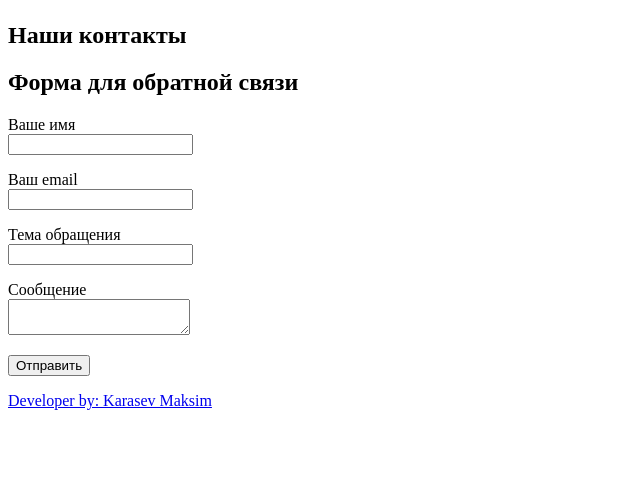
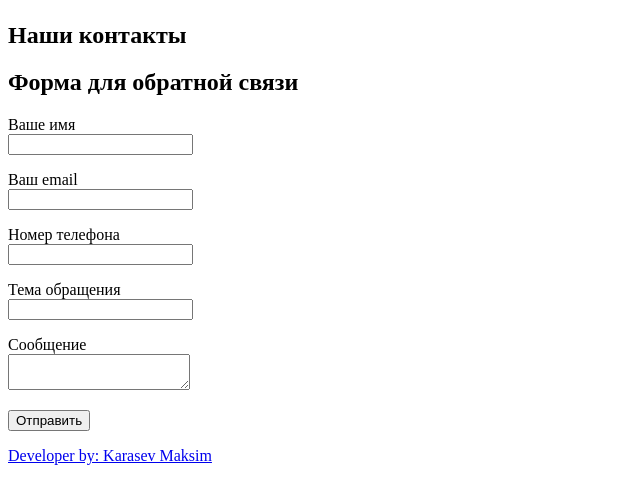
Before and after one commit to KarasevMaksim/OnlineShopTomato-FreelanceOrder1-, a Flask app: page /contacts in a window 1280 px wide. Shown: the part 84-588 px from the top of the page, without its empty margins (0-640 px from the left). Run offline with Flask 3, Linux system fonts and the light colour scheme; some libraries are stand-ins or nearby versions.

Commit message:
add phone_number in form ContactMessageForm

```diff
--- a/app/main/forms.py
+++ b/app/main/forms.py
@@ -3,7 +3,7 @@ import re
 from flask_wtf import FlaskForm
 from wtforms import (
     StringField, PasswordField, BooleanField, SelectField, SubmitField,
-    TextAreaField, FileField, EmailField
+    TextAreaField, TelField, EmailField
 )
 from wtforms.validators import (
     ValidationError, DataRequired, Length, Regexp, Optional, Email
@@ -63,6 +63,16 @@ class ContactMessageForm(FlaskForm):
                             message='Не верный адресс'
                         )]
     )
+
+    phone_number = TelField('Номер телефона', validators=[
+        Length(min=10, max=15, message=
+               'Номер телефона должен быть от 10 до 15 символов'
+        ),
+        Regexp(r'^((8|\+7)[\- ]?)?(\(?\d{3}\)?[\- ]?)?[\d\- ]{7,10}$', message=
+               'Некорректный формат номера телефона'
+        )]
+    )
+
     theme = StringField('Тема обращения', validators=
                                [DataRequired(
                                    message='Поле не может быть пустым'),
--- a/app/templates/contacts.html
+++ b/app/templates/contacts.html
@@ -35,6 +35,15 @@
         {% endfor %}
       </p>
       <p>
+        {{ form.phone_number.label }}<br>
+        {{ form.phone_number }}
+        {% for error in form.phone_number.errors %}
+          <div class="alert alert-danger" role="alert", style="color:red">
+            {{ error }}
+          </div>
+        {% endfor %}
+      </p>
+      <p>
         {{ form.theme.label }}<br>
         {{ form.theme }}
         {% for error in form.theme.errors %}
```
